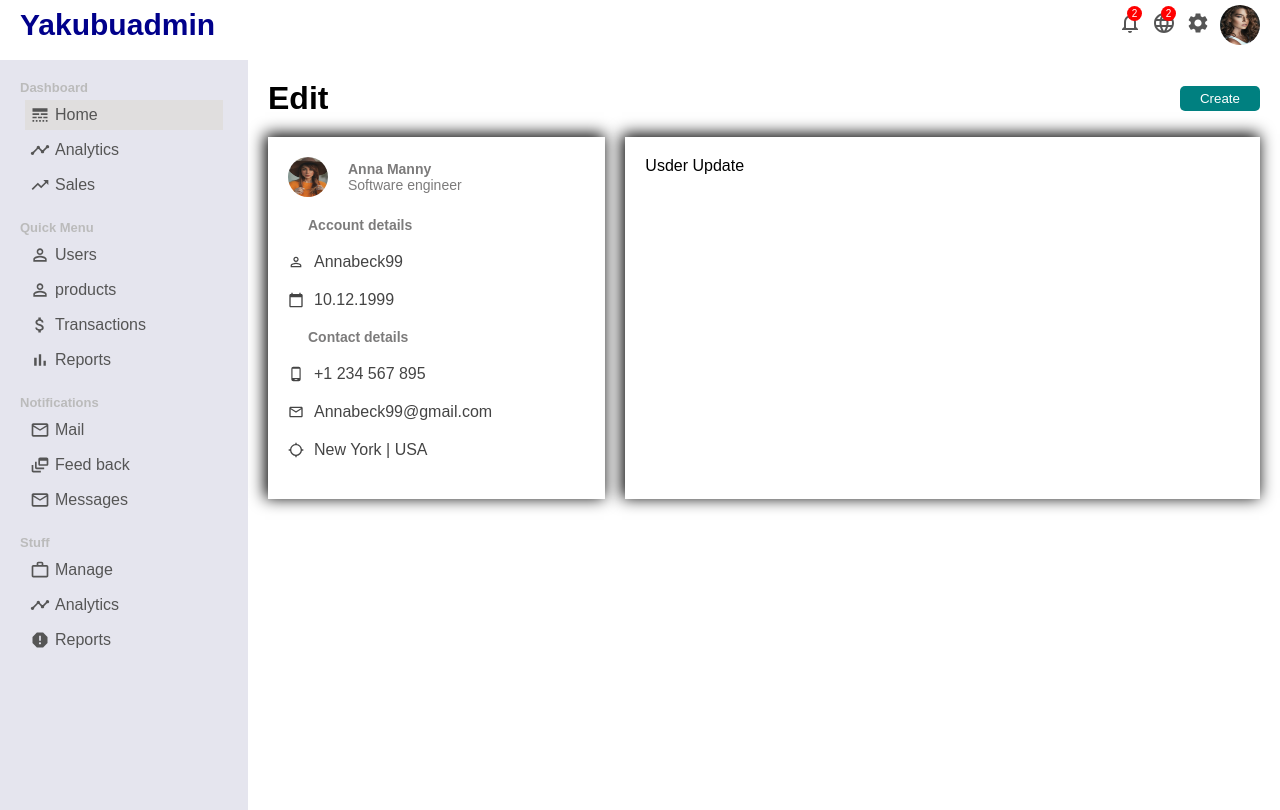
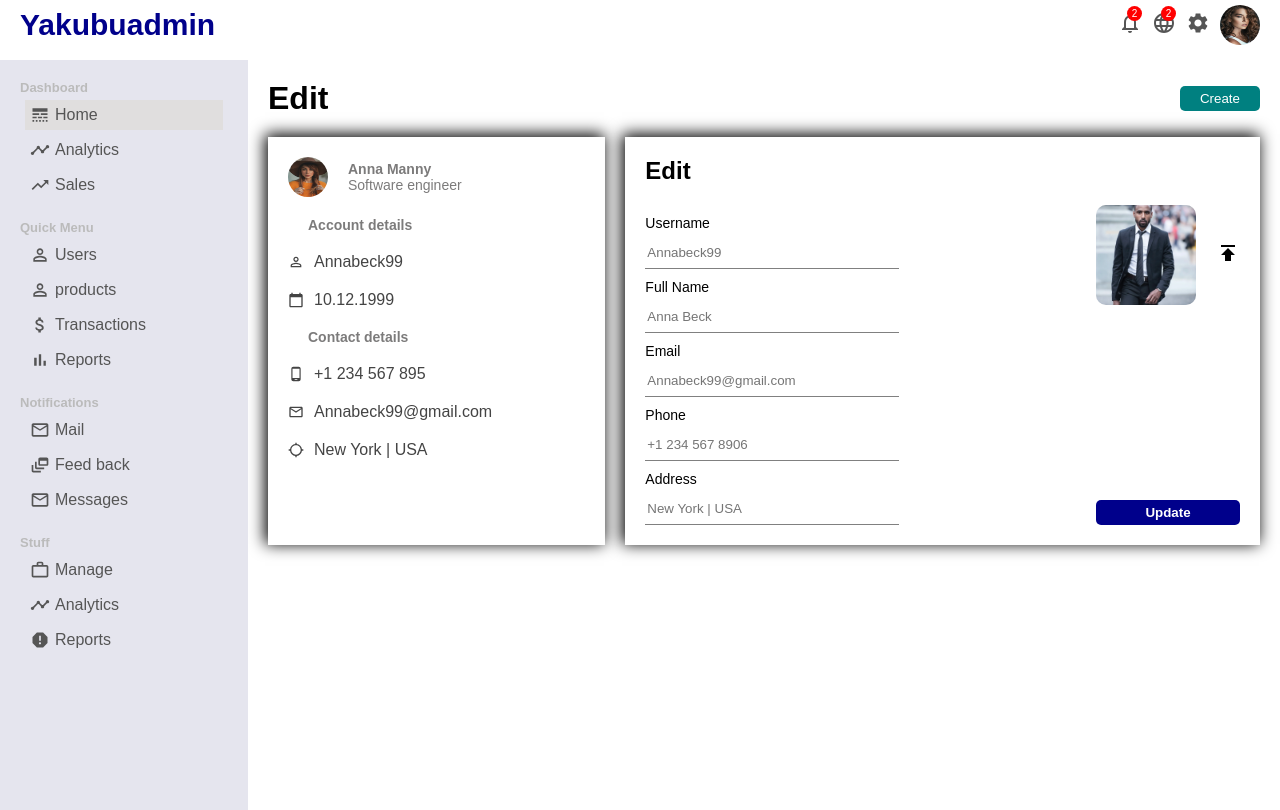
Before and after one commit to YakubuAmidu/admin, a React (Create React App) app: page /user/1 in a window 1280 px wide. Built offline with nearby package versions, Linux system fonts and the light colour scheme; a web font is replaced by a local one.

Commit message:
Initial commit

```diff
--- a/src/pages/User/User.css
+++ b/src/pages/User/User.css
@@ -88,3 +88,65 @@
 .userShowInfoTitle {
     margin-left: 10px;
 }
+
+.userUpdatTitle {
+    font-size: 24px;
+    font-weight: 600;
+}
+
+.userUpdateForm {
+    display: flex;
+    justify-content: space-between;
+    margin-top: 20px;
+}
+
+.userUpdateItem{
+    display: flex;
+    flex-direction: column;
+    margin-top: 10px;
+}
+
+.userUpdateItem>label{
+    margin-bottom: 5px;
+    font-size: 14px;
+}
+
+.userUpdateInput{
+    border: none;
+    width: 250px;
+    height: 30px;
+    border-bottom: 1px solid gray;
+}
+
+.userUpdateRight{
+    display: flex;
+    flex-direction: column;
+    justify-content: space-between;
+}
+
+.userUpdateUpload{
+    display: flex;
+    align-items: center;
+}
+
+.userUpdateImg {
+    width: 100px;
+    height: 100px;
+    border-radius: 10px;
+    object-fit: cover;
+    margin-right: 20px;
+}
+
+.userUpdateIcon{
+    cursor: pointer;
+}
+
+.userUpdateButton{
+    cursor: pointer;
+    border-radius: 5px;
+    border: none;
+    padding: 5px;
+    background-color: darkblue;
+    color: white;
+    font-weight: 600;
+}
--- a/src/pages/User/User.jsx
+++ b/src/pages/User/User.jsx
@@ -1,12 +1,14 @@
 import React from 'react';
 import './User.css';
 import UserShow1 from '../../img/UserShowImg1.png';
+import userUpload from '../../img/userUpdate.png';
 import {
     CalendarToday,
     LocationSearching,
      MailOutline,
      PermIdentity,
-     PhoneAndroid
+     PhoneAndroid,
+     Publish
     } from '@material-ui/icons';
 
 export default function User(){
@@ -56,7 +58,46 @@ export default function User(){
                       </div>
                     </div>
                 </div>
-                <div className="userUpdate">Usder Update</div>
+                <div className="userUpdate">
+                    <span className="userUpdatTitle">Edit</span>
+                    <form className="userUpdateForm">
+                        <div className="userUpdateLeft">
+                            <div className="userUpdateItem">
+                              <label>Username</label>
+                              <input type="text" placeholder="Annabeck99" className="userUpdateInput" />
+                             </div>
+
+                             <div className="userUpdateItem">
+                              <label>Full Name</label>
+                              <input type="text" placeholder="Anna Beck" className="userUpdateInput" />
+                             </div>
+
+                             <div className="userUpdateItem">
+                              <label>Email</label>
+                              <input type="text" placeholder="Annabeck99@gmail.com" className="userUpdateInput" />
+                             </div>
+
+                             <div className="userUpdateItem">
+                              <label>Phone</label>
+                              <input type="phone" placeholder="+1 234 567 8906" className="userUpdateInput" />
+                             </div>
+
+                             <div className="userUpdateItem">
+                              <label>Address</label>
+                              <input type="text" placeholder="New York | USA" className="userUpdateInput" />
+                             </div>
+                        </div>
+
+                        <div className="userUpdateRight">
+                          <div className="userUpdateUpload">
+                            <img src={userUpload} className="userUpdateImg" alt="" />
+                            <label htmlFor="file"><Publish className="userUpdateIcon"/></label>
+                            <input type="file" id="file" style={{display: 'none'}}/>
+                          </div>
+                          <button className="userUpdateButton">Update</button>
+                        </div>
+                    </form>
+                </div>
             </div>
         </div>
     )
```
Also changed, not shown: src/img/userUpdate.png (added).
